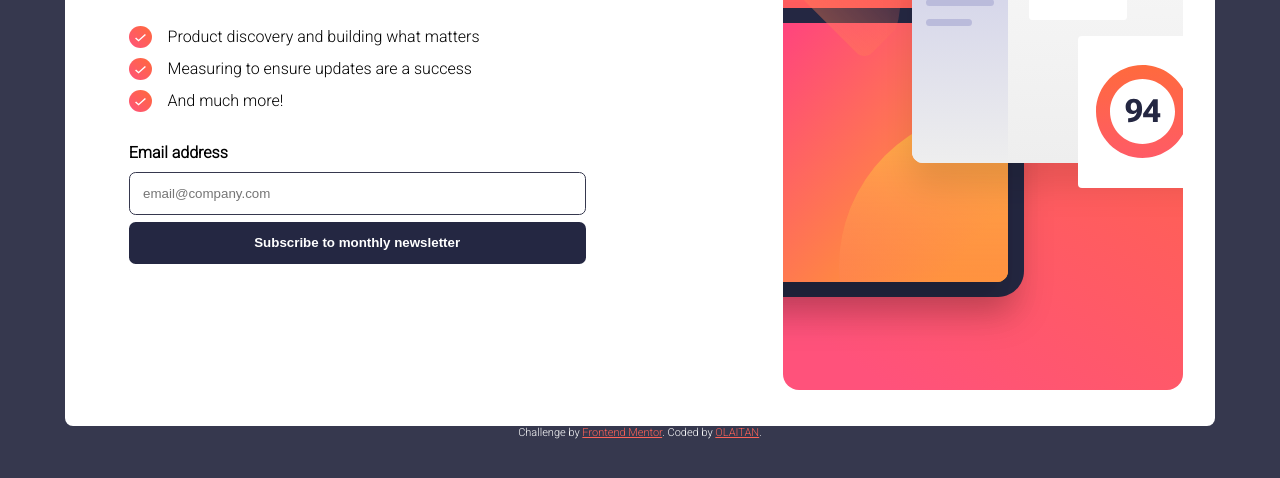
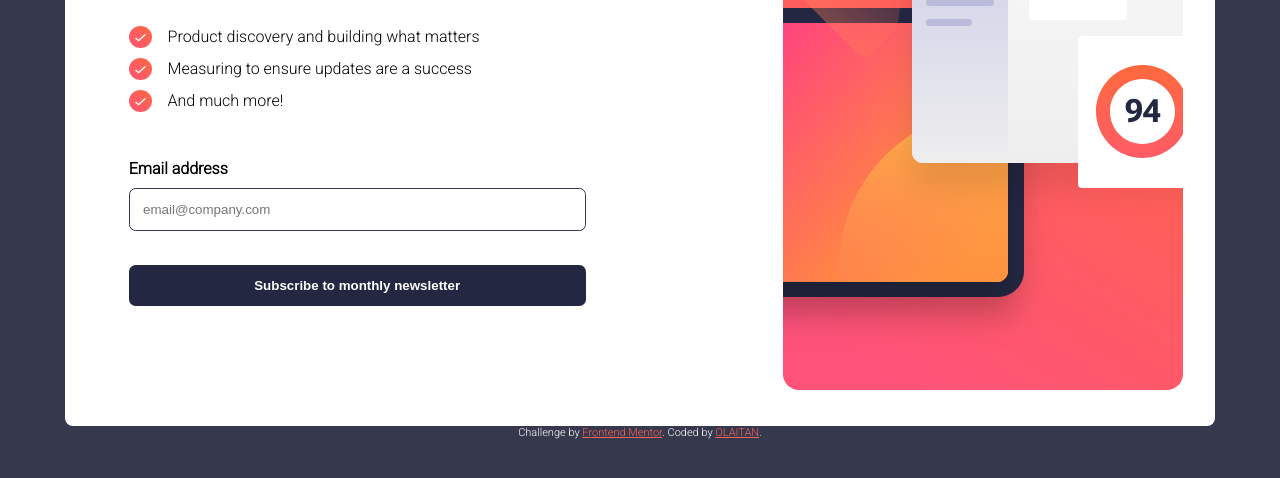
Before and after one commit to Olaitan01/Newsletter-sign-up, a plain HTML site: page index.html in a window 1280 px wide. Shown: the part 298-776 px from the top of the page. Drawn offline with Linux system fonts and the light colour scheme.

Commit message:
Hot fix 🛠️

```diff
--- a/index.html
+++ b/index.html
@@ -32,7 +32,7 @@
       <!-- Sign-up form start -->
       <div class="newsletter-wrappper">
         <div class="details">
-          <h1>Stay updated!</h1>
+          <h1><b>Stay updated!</b></h1>
 
           <h2>Join 60,000+ product managers receiving monthly updates on:</h2>
 
--- a/style.scss
+++ b/style.scss
@@ -76,6 +76,9 @@ body{
 
 
         }
+        #form{
+            padding: 1em 0;
+        }
         label{
             display: block;
             font-weight: 900;
@@ -95,6 +98,7 @@ body{
         }
         .subscribe_btn{
           @include Btn;
+          margin: 2em 0;
         }
 
     }
```
Also changed, not shown: style.css, 1 other file.
